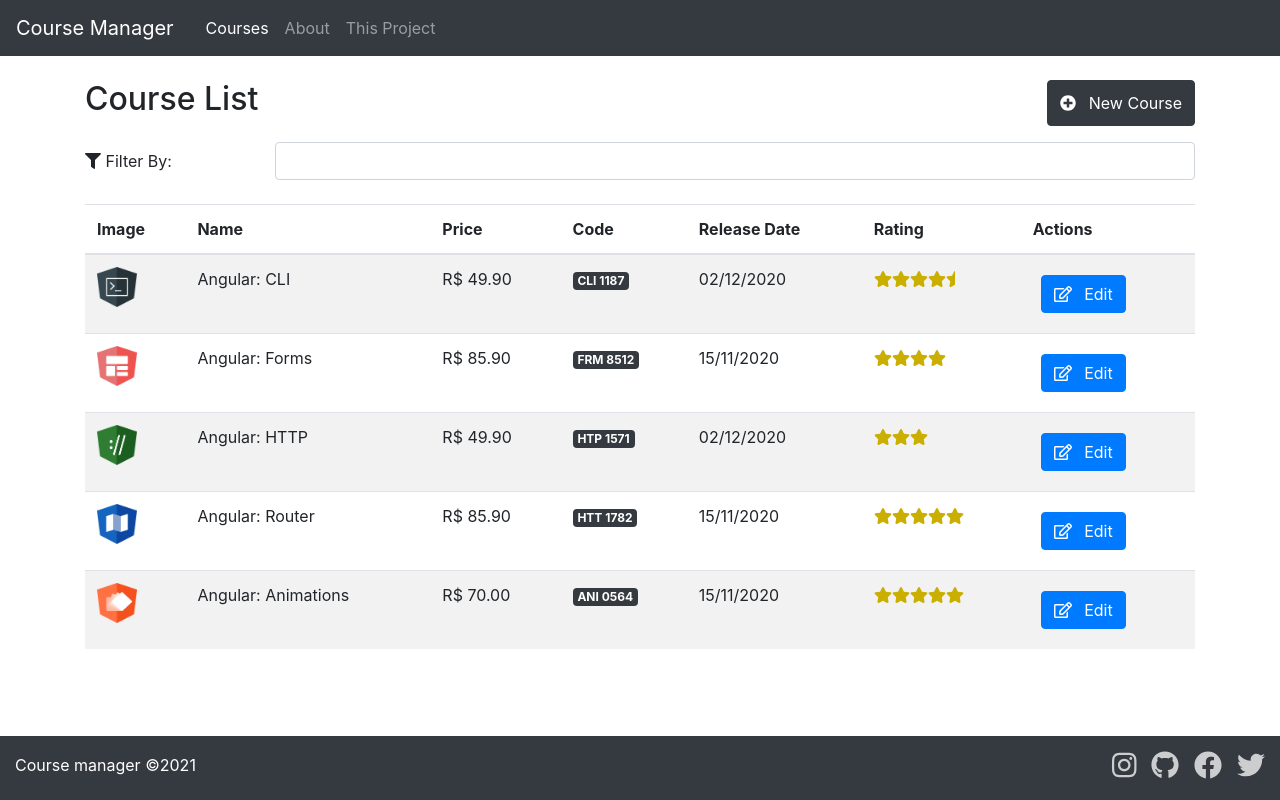
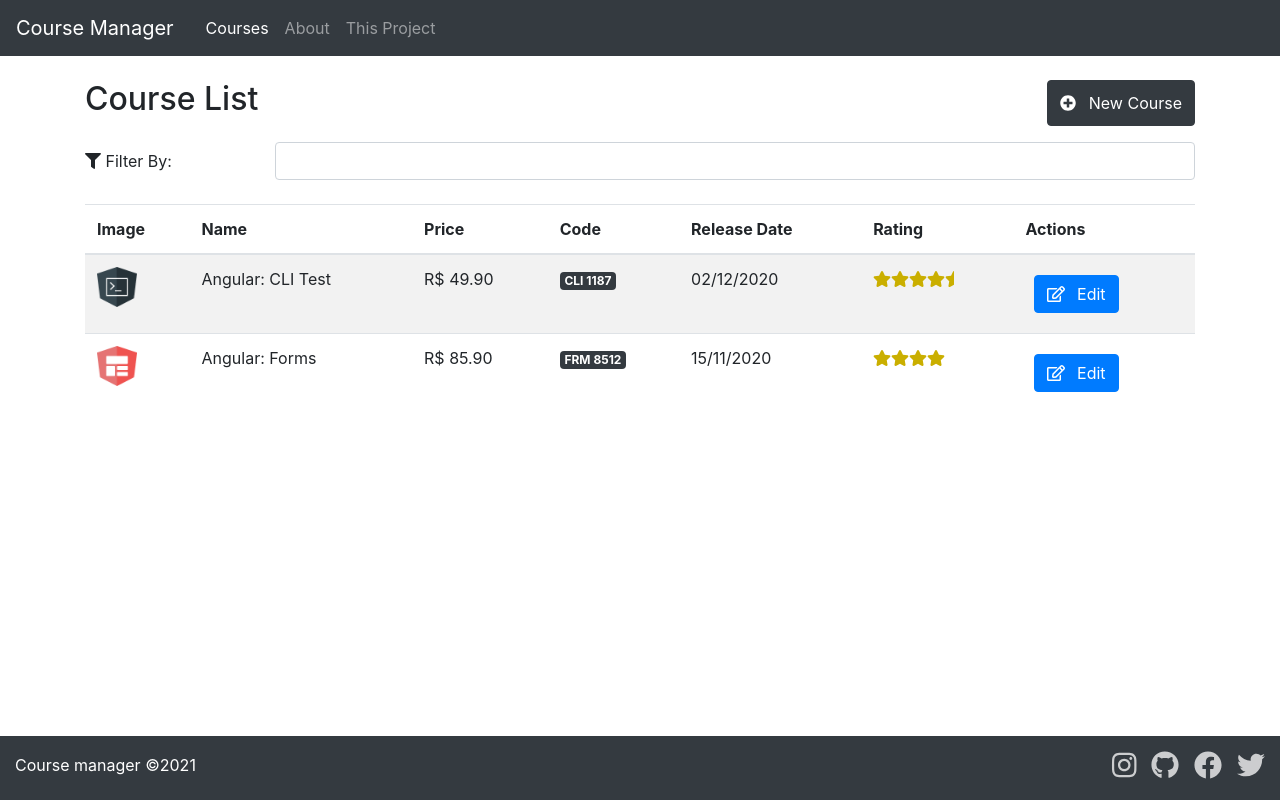
Before and after one commit to math3ussdl/Angular-course-manager, an Angular app: page /courses in a window 1280 px wide. Built offline with nearby package versions, Linux system fonts and the light colour scheme; data requests are answered from the project's data file.

Commit message:
MHTTP Module imported and server setup

```diff
--- /dev/null
+++ b/server/db.json
@@ -0,0 +1,26 @@
+{
+  "courses": [
+    {
+      "id": 1,
+      "name": "Angular: CLI Test",
+      "imageUrl": "/assets/images/cli.png",
+      "price": 49.9,
+      "code": "CLI-1187",
+      "duration": 150,
+      "rating": 4.5,
+      "description": "All has you beginning, the Angular too, knows your cli and have a great job with this tool!",
+      "releaseDate": "December, 2, 2020"
+    },
+    {
+      "id": 2,
+      "name": "Angular: Forms",
+      "imageUrl": "/assets/images/forms.png",
+      "price": 85.9,
+      "code": "FRM-8512",
+      "duration": 120,
+      "rating": 4,
+      "description": "All has you beginning, the Angular too, knows your forms and have a great job with this tool!",
+      "releaseDate": "November, 15, 2020"
+    }
+  ]
+}
--- a/src/app/app.module.ts
+++ b/src/app/app.module.ts
@@ -1,6 +1,7 @@
 import { NgModule } from '@angular/core';
 import { BrowserModule } from '@angular/platform-browser';
 import { RouterModule } from '@angular/router';
+import { HttpClientModule } from '@angular/common/http';
 import { FormsModule } from '@angular/forms';
 
 import { AppComponent } from './app.component';
@@ -28,6 +29,7 @@ import { CourseInfoComponent } from './views/courses/course-info/course-info.com
   imports: [
     BrowserModule,
     FormsModule,
+    HttpClientModule,
     FontAwesomeModule,
     RouterModule.forRoot([...ROUTES]),
   ],
--- a/src/app/views/courses/course-info/course-info.component.html
+++ b/src/app/views/courses/course-info/course-info.component.html
@@ -2,7 +2,7 @@
 
 <hr>
 
-<form #courseForm="ngForm">
+<form #courseForm="ngForm" *ngIf="course">
   <div class="form-group row mt-3">
     <label class="col-sm-2 col-form-label">Name:</label>
 
--- a/src/app/views/courses/course-info/course-info.component.ts
+++ b/src/app/views/courses/course-info/course-info.component.ts
@@ -19,10 +19,22 @@ export class CourseInfoComponent implements OnInit {
   ) { }
 
   ngOnInit(): void {
-    this.course = this.courseService.retrieveByID(+this.activateRoute.snapshot.paramMap.get('id'));
+    this.courseService.retrieveByID(+this.activateRoute.snapshot.paramMap.get('id')).subscribe({
+      next: course => this.course = course,
+      error: err => {
+        alert('Oops... Algo deu errado!');
+        console.log('Error:', err);
+      }
+    });
   }
 
   save(): void {
-    this.courseService.save(this.course);
+    this.courseService.save(this.course).subscribe({
+      next: () => alert('Curso salvo com sucesso!!!'),
+      error: err => {
+        alert('Oops... Algo deu errado!');
+        console.log('Error:', err);
+      }
+    });
   }
 }
--- a/src/app/views/courses/course-list/course-list.component.ts
+++ b/src/app/views/courses/course-list/course-list.component.ts
@@ -27,8 +27,20 @@ export class CourseListComponent implements OnInit {
   constructor(private readonly courseService: CourseService) {}
 
   ngOnInit(): void {
-    this._courses = this.courseService.retrieveAll();
-    this.filteredCourses = this._courses;
+    this.retrieveAll();
+  }
+
+  retrieveAll(): void {
+    this.courseService.retrieveAll().subscribe({
+      next: courses => {
+        this._courses = courses;
+        this.filteredCourses = this._courses;
+      },
+      error: err => {
+        alert('Oops... Algo deu errado!');
+        console.log('Error:', err);
+      }
+    });
   }
 
   set filter(value: string) {
--- a/src/app/views/courses/course.service.ts
+++ b/src/app/views/courses/course.service.ts
@@ -1,4 +1,6 @@
+import { HttpClient } from '@angular/common/http';
 import { Injectable } from '@angular/core';
+import { Observable } from 'rxjs';
 import { Course } from './course';
 
 @Injectable({
@@ -6,76 +8,23 @@ import { Course } from './course';
 })
 export class CourseService {
 
-  retrieveAll(): Course[] {
-    return COURSES;
+  private coursesURL: string = 'http://localhost:3000/courses';
+
+  constructor(private readonly httpClient: HttpClient) { }
+
+  retrieveAll(): Observable<Course[]> {
+    return this.httpClient.get<Course[]>(this.coursesURL);
   }
 
-  retrieveByID(id: number): Course {
-    return COURSES.find((iterator: Course) => iterator.id === id);
+  retrieveByID(id: number): Observable<Course> {
+    return this.httpClient.get<Course>(`${this.coursesURL}/${id}`);
   }
 
-  save(course: Course): void {
+  save(course: Course): Observable<Course> {
     if (course.id) {
-      const index = COURSES.findIndex((iterator: Course) => iterator.id === course.id);
-      COURSES[index] = course;
+      return this.httpClient.put<Course>(`${this.coursesURL}/${course.id}`, course);
+    } else {
+      return this.httpClient.post<Course>(`${this.coursesURL}`, course);
     }
   }
 }
-
-var COURSES: Course[] = [
-  {
-    id: 1,
-    name: 'Angular: CLI',
-    imageUrl: '/assets/images/cli.png',
-    price: 49.90,
-    code: 'CLI-1187',
-    duration: 150,
-    rating: 4.5,
-    description: 'All has you beginning, the Angular too, knows your cli and have a great job with this tool!',
-    releaseDate: 'December, 2, 2020'
-  },
-  {
-    id: 2,
-    name: 'Angular: Forms',
-    imageUrl: '/assets/images/forms.png',
-    price: 85.90,
-    code: 'FRM-8512',
-    duration: 120,
-    rating: 4,
-    description: 'All has you beginning, the Angular too, knows your forms and have a great job with this tool!',
-    releaseDate: 'November, 15, 2020'
-  },
-  {
-    id: 3,
-    name: 'Angular: HTTP',
-    imageUrl: '/assets/images/http.png',
-    price: 49.90,
-    code: 'HTP-1571',
-    duration: 150,
-    rating: 3,
-    description: 'All has you beginning, the Angular too, knows your HTTP mod and have a great job with this tool!',
-    releaseDate: 'December, 2, 2020'
-  },
-  {
-    id: 4,
-    name: 'Angular: Router',
-    imageUrl: '/assets/images/router.png',
-    price: 85.90,
-    code: 'HTT-1782',
-    duration: 120,
-    rating: 5,
-    description: 'All has you beginning, the Angular too, knows your Router Mod and have a great job with this tool!',
-    releaseDate: 'November, 15, 2020'
-  },
-  {
-    id: 5,
-    name: 'Angular: Animations',
-    imageUrl: '/assets/images/animations.png',
-    price: 70.00,
-    code: 'ANI-0564',
-    duration: 120,
-    rating: 5,
-    description: 'All has you beginning, the Angular too, knows your Animation mod and have a great job with this tool!',
-    releaseDate: 'November, 15, 2020'
-  }
-];
```
Also changed, not shown: 2 other files (tests, documents, lock files or other folders).
